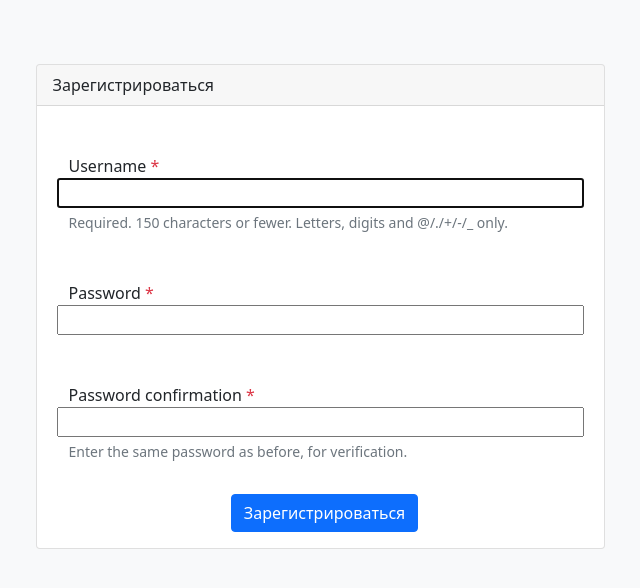
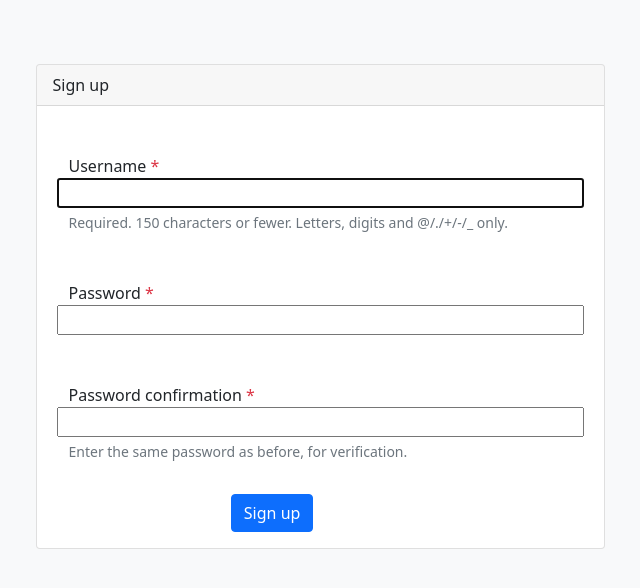
Before and after one commit to tripleten-com/TripleNews, a Django app: page /auth/signup/ in a window 1280 px wide. Shown: the part 56-644 px from the top of the page, without its empty margins (320-960 px from the left). Run offline with Django 3.2, Linux system fonts and the light colour scheme.

Commit message:
translate

```diff
--- a/news/apps.py
+++ b/news/apps.py
@@ -4,4 +4,4 @@ from django.apps import AppConfig
 class NewsConfig(AppConfig):
     default_auto_field = 'django.db.models.BigAutoField'
     name = 'news'
-    verbose_name = 'Новости'
+    verbose_name = 'News'
--- a/templates/includes/header.html
+++ b/templates/includes/header.html
@@ -7,7 +7,7 @@
       <ul class="nav nav-pills">
         {% if user.is_authenticated %}
           <li class="align-self-center">
-            Пользователь: {{ user.username }}
+            The user: {{ user.username }}
           </li>
           <li class="nav-item">
             <a class="nav-link" href="{% url 'users:logout' %}">Выйти</a>
--- a/templates/registration/login.html
+++ b/templates/registration/login.html
@@ -3,7 +3,7 @@
   <div class="row justify-content-center">
     <div class="col-md-5 p-5">
       <div class="card">
-        <div class="card-header">Войти на сайт</div>
+        <div class="card-header">Log in</div>
         <div class="card-body">
           {% include "includes/errors.html" %}
           <form method="post">
@@ -21,7 +21,7 @@
             {% endfor %}
             <div class="col-md-6 offset-md-5">
               <button type="submit" class="btn btn-primary">
-                Войти
+                Login
               </button>
             </div>
           </form>
--- a/templates/registration/signup.html
+++ b/templates/registration/signup.html
@@ -3,7 +3,7 @@
   <div class="row justify-content-center">
     <div class="col-md-7 p-5">
       <div class="card">
-        <div class="card-header">Зарегистрироваться</div>
+        <div class="card-header">Sign up</div>
         <div class="card-body">
           {% include "includes/errors.html" %}
           <form method="post" action="{% url 'users:signup' %}">
@@ -26,7 +26,7 @@
             {% endfor %}
             <div class="col-md-6 offset-md-4">
               <button type="submit" class="btn btn-primary">
-                Зарегистрироваться
+                Sign up
               </button>
             </div>
           </form>
```
